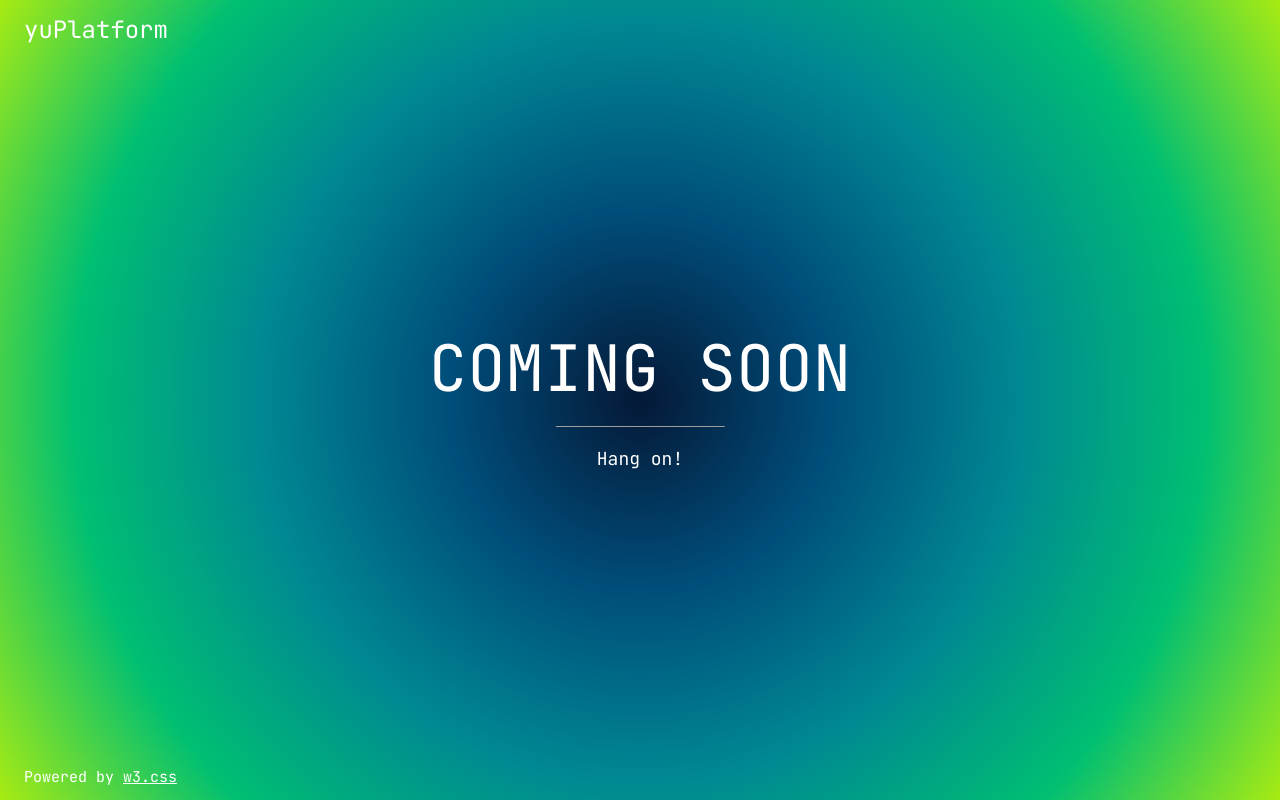
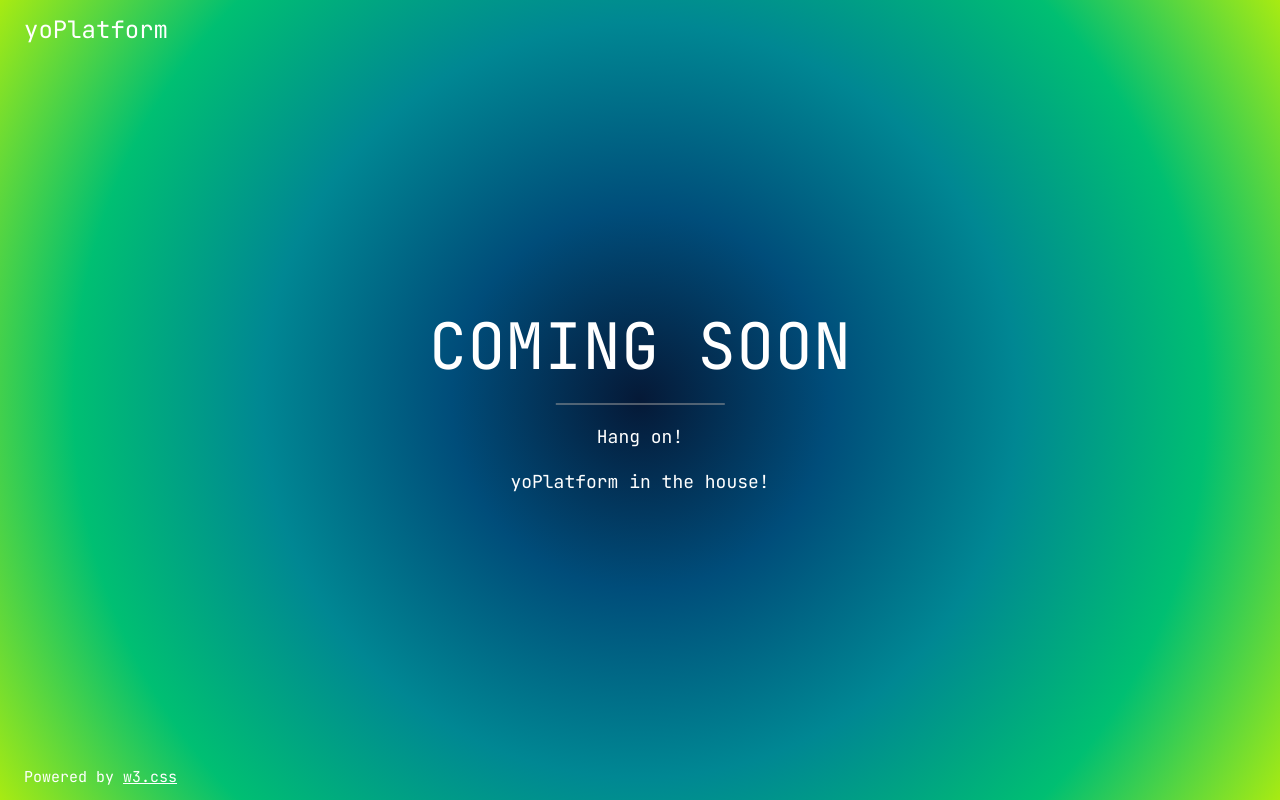
Before and after one commit to YuilTripathee/TailWind_Practise_Session, a website: page index.html in a window 1280 px wide. Drawn offline with nearby package versions, Linux system fonts and the light colour scheme.

Commit message:
Update index.html

```diff
--- a/index.html
+++ b/index.html
@@ -1,7 +1,7 @@
 <!DOCTYPE html>
 <html>
 <head>
-<title>W3.CSS Template</title>
+<title>YoPlatform</title>
 <meta charset="UTF-8">
 <meta name="viewport" content="width=device-width, initial-scale=1">
 <link rel="stylesheet" href="https://www.w3schools.com/w3css/4/w3.css">
@@ -23,12 +23,13 @@ body, html {height: 100%}
 
 <div class="bgimg w3-display-container w3-animate-opacity w3-text-white">
   <div class="w3-display-topleft w3-padding-large w3-xlarge">
-    yuPlatform
+    yoPlatform
   </div>
   <div class="w3-display-middle">
     <h1 class="w3-jumbo w3-animate-top w3-center">COMING SOON</h1>
     <hr class="w3-border-grey" style="margin:auto;width:40%">
     <p class="w3-large w3-center">Hang on!</p>
+    <p class="w3-large w3-center">yoPlatform in the house!</p>
   </div>
   <div class="w3-display-bottomleft w3-padding-large">
     Powered by <a href="https://www.w3schools.com/w3css/default.asp" target="_blank">w3.css</a>
```
